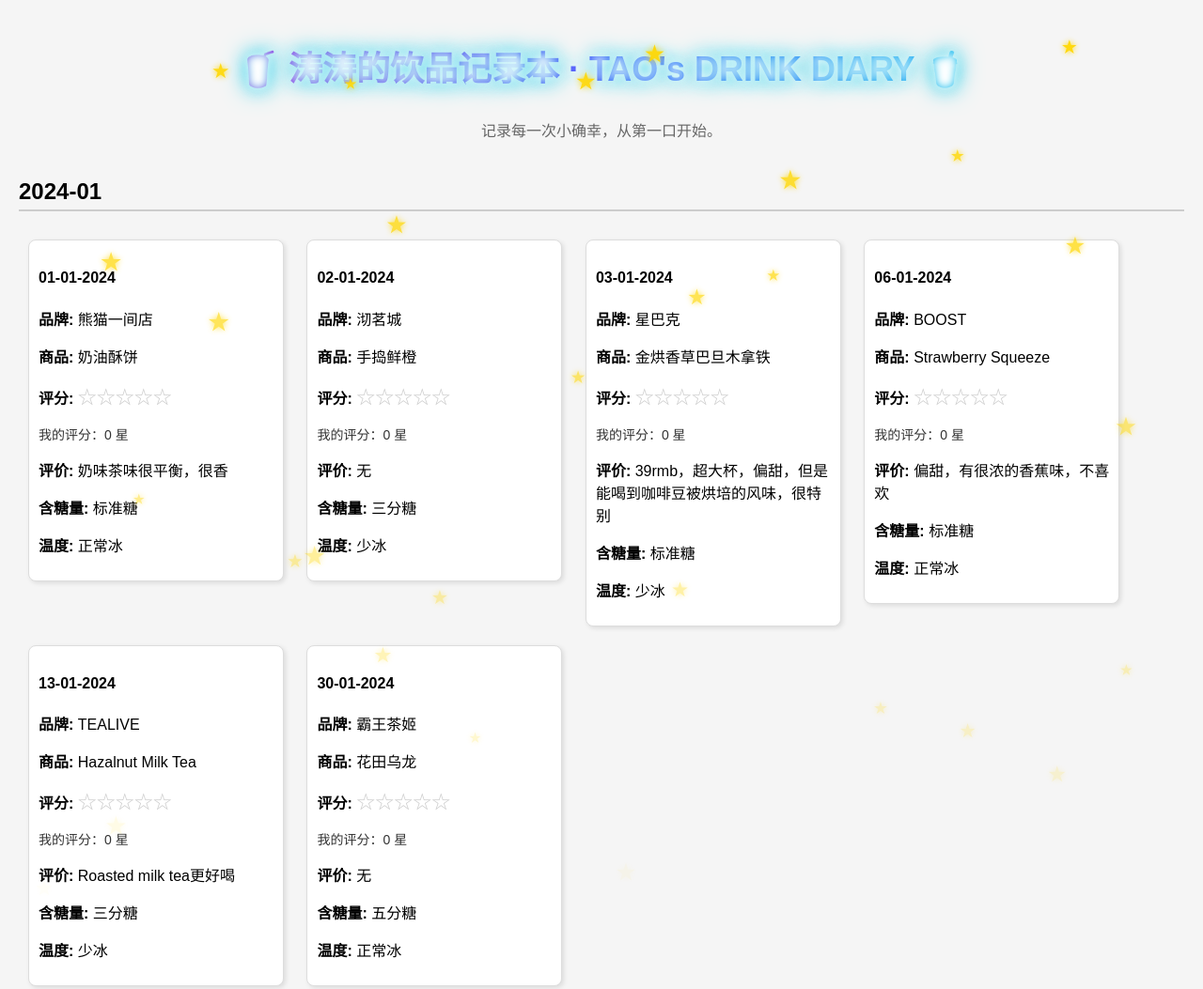
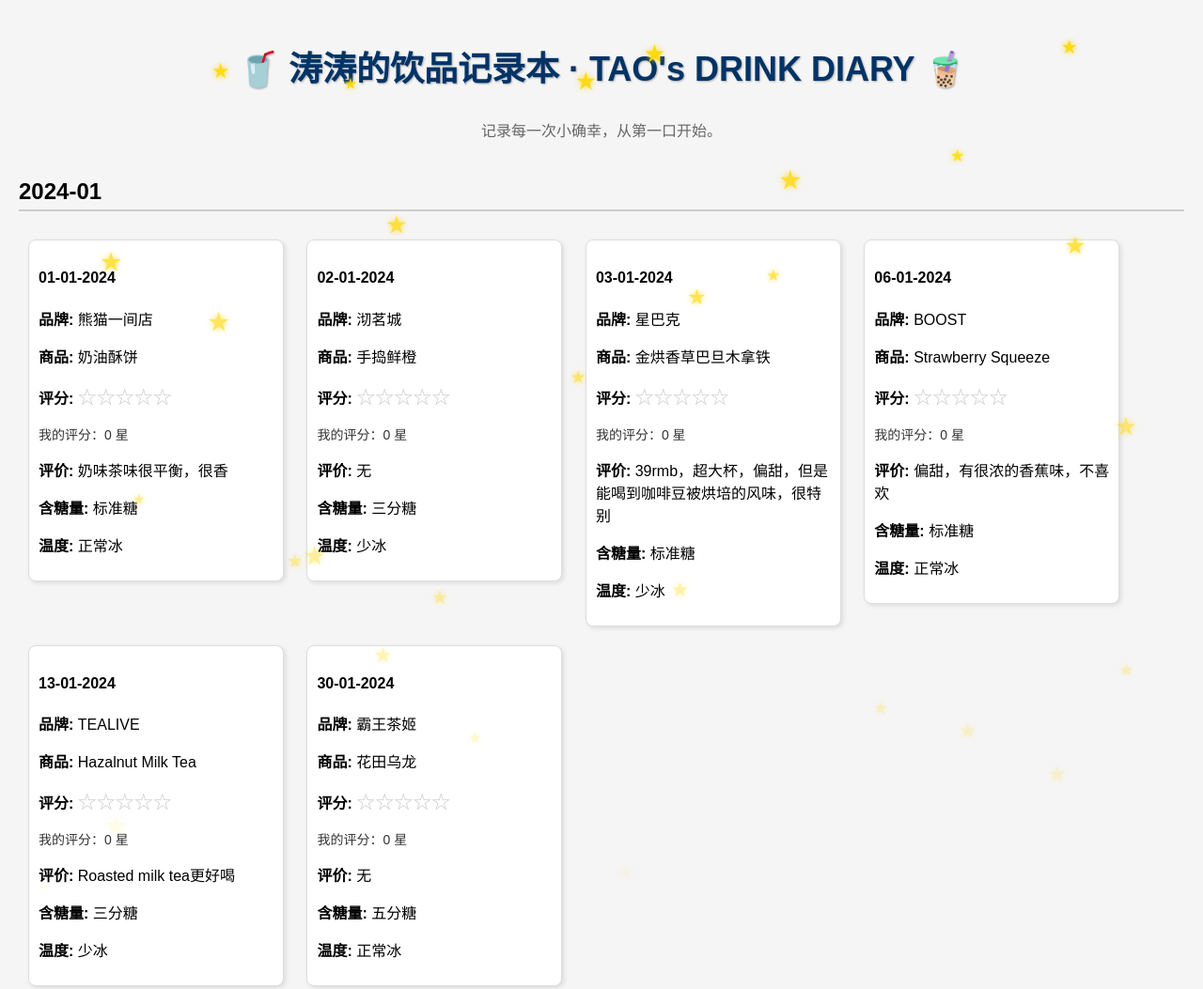
Before and after one commit to chuntao1688/drinks_, a plain HTML site: page index.html in a window 1280 px wide. Shown: the top 1053 px of the page at 94% size. Drawn offline with Linux system fonts and the light colour scheme.

Commit message:
Update index.html

```diff
--- a/index.html
+++ b/index.html
@@ -90,12 +90,10 @@
   font-size: 36px;
   text-align: center;
   font-weight: bold;
-  background: linear-gradient(90deg, #ff00cc, #3333ff, #00ffee);
-  -webkit-background-clip: text;
-  -webkit-text-fill-color: transparent;
-  animation: glow 2s ease-in-out infinite alternate, fadeIn 1s ease-out forwards;
-  opacity: 0;
+  color: #003366; /* 选用沉稳的深蓝色 */
+  text-shadow: 1px 1px 2px rgba(0, 0, 0, 0.3); /* 添加轻微文字阴影增加立体感 */
   margin-bottom: 30px;
+  opacity: 1; /* 直接显示，去掉初始透明 */
 }
 @keyframes glow {
   from {
```
